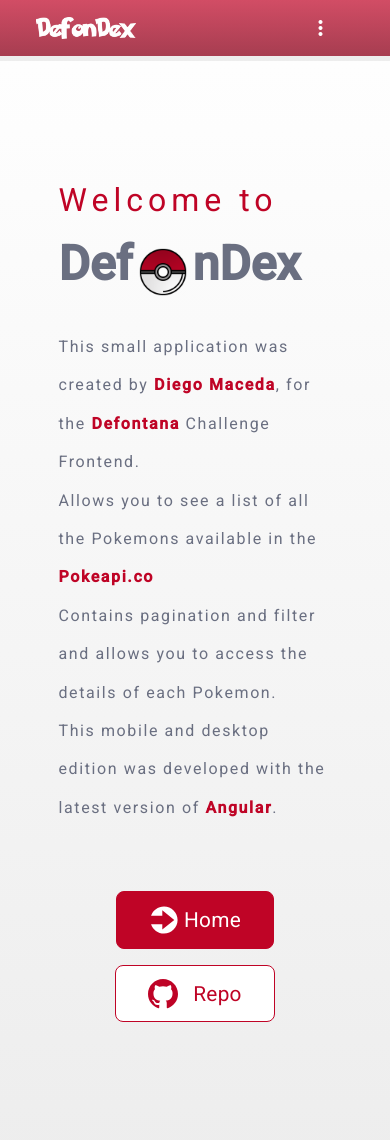
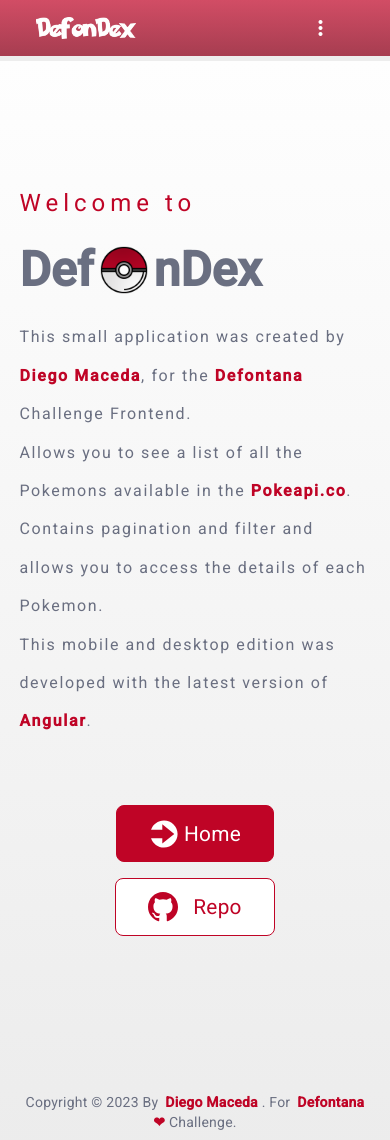
Before and after one commit to dmaceda/defon-dex, an Angular app: page / in a window 390 px wide. Shown: the top 1140 px of the page. Built offline with nearby package versions, Linux system fonts and the light colour scheme; no server answers.

Commit message:
landing page added

```diff
--- a/src/app/components/landing/landing.component.html
+++ b/src/app/components/landing/landing.component.html
@@ -18,7 +18,7 @@
       <a href="https://www.defontana.com/" target="_blank">Defontana</a>
       Challenge Frontend.<br />
       Allows you to see a list of all the Pokemons available in the
-      <a href="https://pokeapi.co/docs/v2" target="_blank">Pokeapi.co</a><br />
+      <a href="https://pokeapi.co/docs/v2" target="_blank">Pokeapi.co</a>.<br />
       Contains pagination and filter and allows you to access the details of
       each Pokemon.<br />
       This mobile and desktop edition was developed with the latest version of
--- a/src/app/components/landing/landing.component.scss
+++ b/src/app/components/landing/landing.component.scss
@@ -3,7 +3,7 @@
 .landing {
   min-height: 65vh;
   &-container {
-    width: 70%;
+    width: 90%;
     margin: 150px auto;
 
     &-div {
@@ -182,6 +182,7 @@
         }
         &-subtitle {
           font-size: 3rem;
+          padding-bottom: 1rem;
         }
       }
 
@@ -189,6 +190,7 @@
         font-size: 1rem;
         line-height: 2rem;
         margin-bottom: 0;
+        padding: 0;
       }
     }
   }
@@ -230,10 +232,11 @@
         font-size: 1rem;
         line-height: 2.4rem;
       }
+      &-title {
+        font-size: 1.5rem;
+        line-height: 2.4rem;
+      }
     }
-  }
-  .btn-container {
-    justify-content: center;
   }
 }
 
@@ -242,15 +245,18 @@
     &-container {
       &-div {
         img {
-          width: 30px;
-          height: 30px;
+          width: 35px;
+          height: 35px;
         }
         &-subtitle {
           font-size: 2.5rem;
+          padding: 0;
         }
       }
       &-title {
         font-size: 1.5rem;
+        padding-bottom: 0.5rem;
+        letter-spacing: 0;
       }
     }
   }
```
